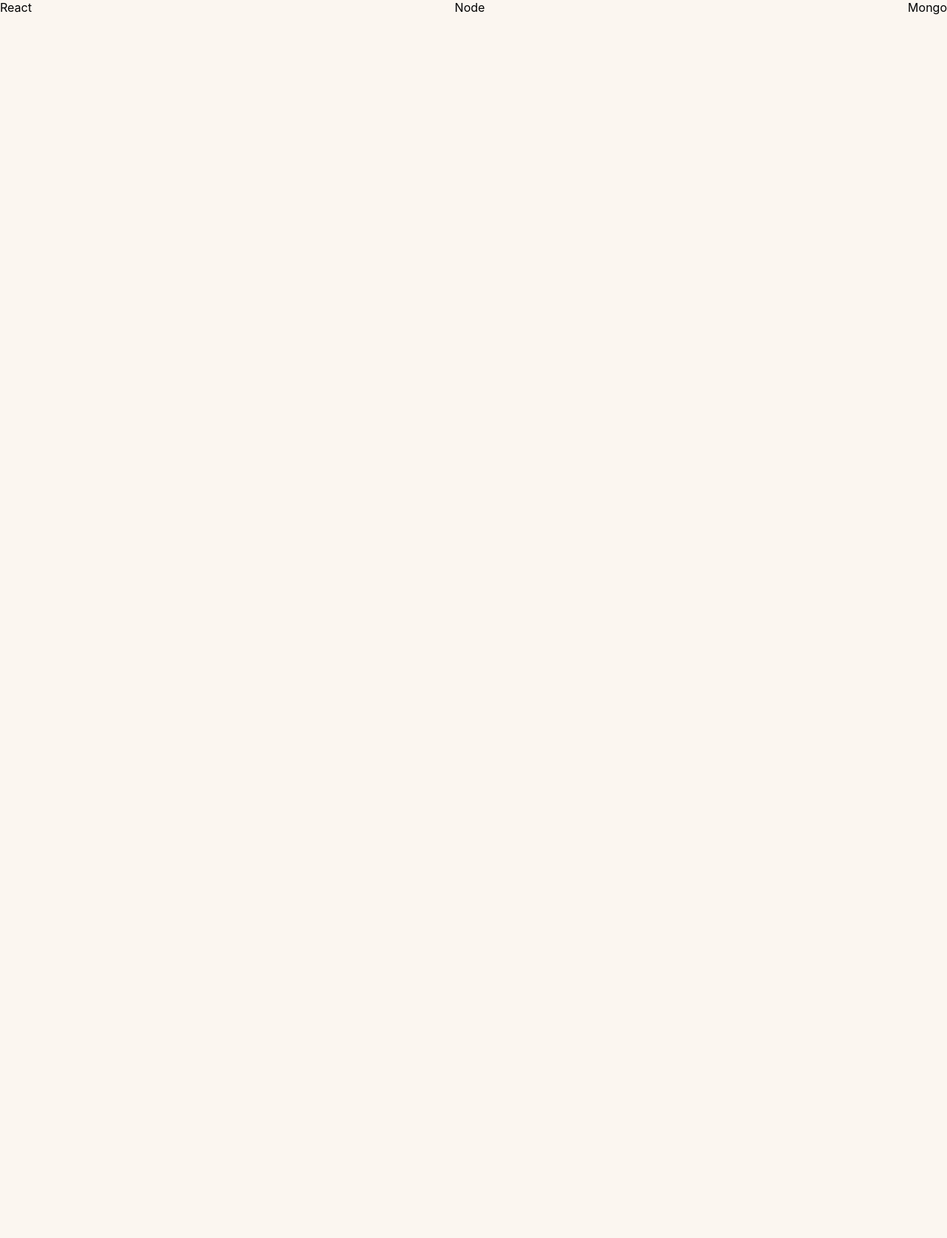
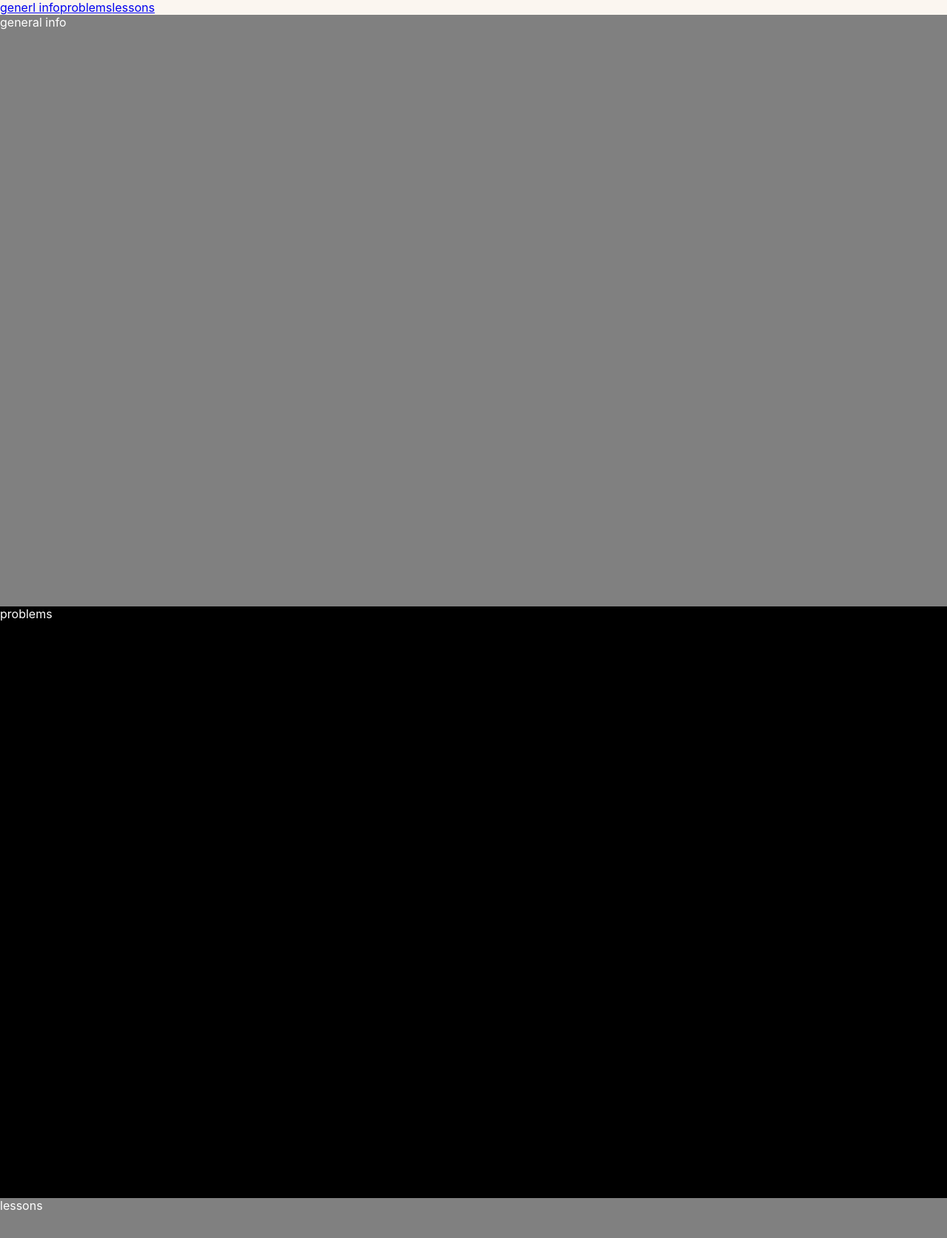
Before and after one commit to AlexandreGagnon-Lalonde/portafolio, a Next.js app: page /projects/oba in a window 1280 px wide. Shown: the top 1674 px of the page at 74% size. Before the commit the page ends 800 px from the top, so only its background shows below. Built offline with nearby package versions, Linux system fonts and the light colour scheme.

Commit message:
detailed project page skeleton

```diff
--- /dev/null
+++ b/components/principalCards/oba/generalInfo.js
@@ -0,0 +1,14 @@
+import styled from "styled-components";
+
+export default function GeneralInfo() {
+  return <InfoContainer>
+      general info
+    </InfoContainer>
+}
+
+const InfoContainer = styled.div`
+  width: 100vw;
+  height: 100vh;
+  background-color: gray;
+  color: white;
+`
--- /dev/null
+++ b/components/principalCards/oba/lessons.js
@@ -0,0 +1,14 @@
+import styled from "styled-components";
+
+export default function Lessons() {
+  return <InfoContainer>
+      lessons
+    </InfoContainer>
+}
+
+const InfoContainer = styled.div`
+  width: 100vw;
+  height: 100vh;
+  background-color: gray;
+  color: white;
+`
--- /dev/null
+++ b/components/principalCards/oba/problems.js
@@ -0,0 +1,14 @@
+import styled from "styled-components";
+
+export default function Problems() {
+  return <InfoContainer>
+      problems
+    </InfoContainer>
+}
+
+const InfoContainer = styled.div`
+  width: 100vw;
+  height: 100vh;
+  background-color: black;
+  color: white;
+`
--- /dev/null
+++ b/components/principalCards/oba/sidebarNav.js
@@ -0,0 +1,17 @@
+import Link from "next/link";
+
+export default function SideBarNav() {
+  return (
+    <div>
+      <Link href={"#info"} scroll={false}>
+        generl info
+      </Link>
+      <Link href={"#problem"} scroll={false}>
+        problems
+      </Link>
+      <Link href={"#lesson"} scroll={false}>
+        lessons
+      </Link>
+    </div>
+  );
+}
--- a/pages/projects/index.js
+++ b/pages/projects/index.js
@@ -1,8 +1,8 @@
 import Head from "next/head";
 import styled from "styled-components";
 
-import MainProjectLungor from "../../components/principalCards/MainProjectLungor";
-import MainProjectOBA from "../../components/principalCards/MainProjectOBA";
+import MainProjectLungor from "../../components/principalCards/lungor/MainProjectLungor";
+import MainProjectOBA from "../../components/principalCards/oba/MainProjectOBA";
 import MoreMinorProjects from "./MoreMinorProjects";
 import Navigation from "../../components/navigation/navigation";
 
--- a/pages/projects/oba/index.js
+++ b/pages/projects/oba/index.js
@@ -1,5 +1,10 @@
 import Head from "next/head";
 import styled from "styled-components";
+
+import GeneralInfo from "../../../components/principalCards/oba/generalInfo";
+import Problems from "../../../components/principalCards/oba/problems";
+import Lessons from "../../../components/principalCards/oba/lessons";
+import SideBarNav from "../../../components/principalCards/oba/sidebarNav";
 
 const OBA = () => {
   return (
@@ -7,14 +12,16 @@ const OBA = () => {
       <Head>
         <title>OBA</title>
       </Head>
-
-      <div>
-        <ProjectTechnologies>
-          <Technology>React</Technology>
-          <Technology>Node</Technology>
-          <Technology>Mongo</Technology>
-        </ProjectTechnologies>
-      </div>
+      <SideBarNav />
+      <a name={"info"}>
+        <GeneralInfo id={"info"} />
+      </a>
+      <a name={"problem"}>
+        <Problems id={"problem"} />
+      </a>
+      <a name={"lesson"}>
+        <Lessons id={"lesson"} />
+      </a>
     </>
   );
 };
```
Also changed, not shown: components/principalCards/lungor/MainProjectLungor.js (renamed from components/principalCards/MainProjectOBA.js, +9 -9 lines), components/principalCards/oba/MainProjectOBA.js (renamed from components/principalCards/MainProjectLungor.js, +8 -9 lines), 1 other file (tests, documents, lock files or other folders).
